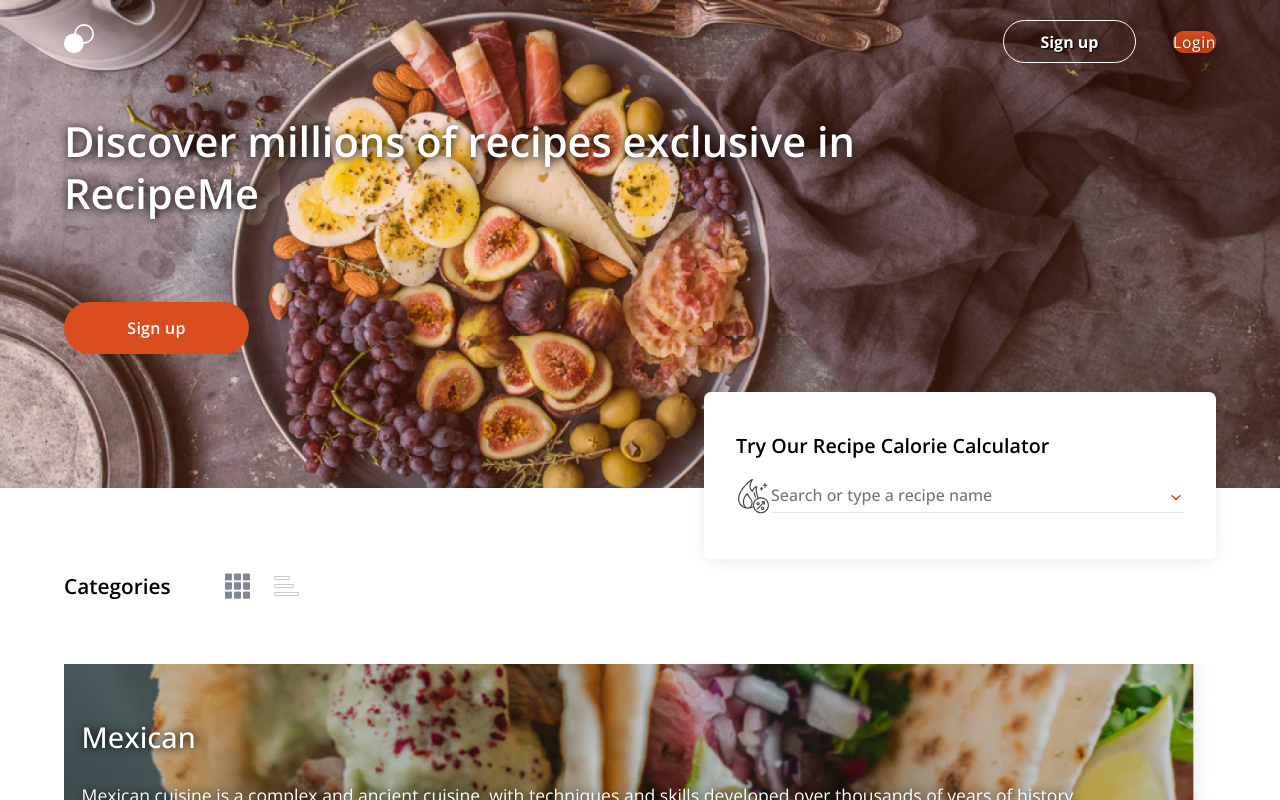
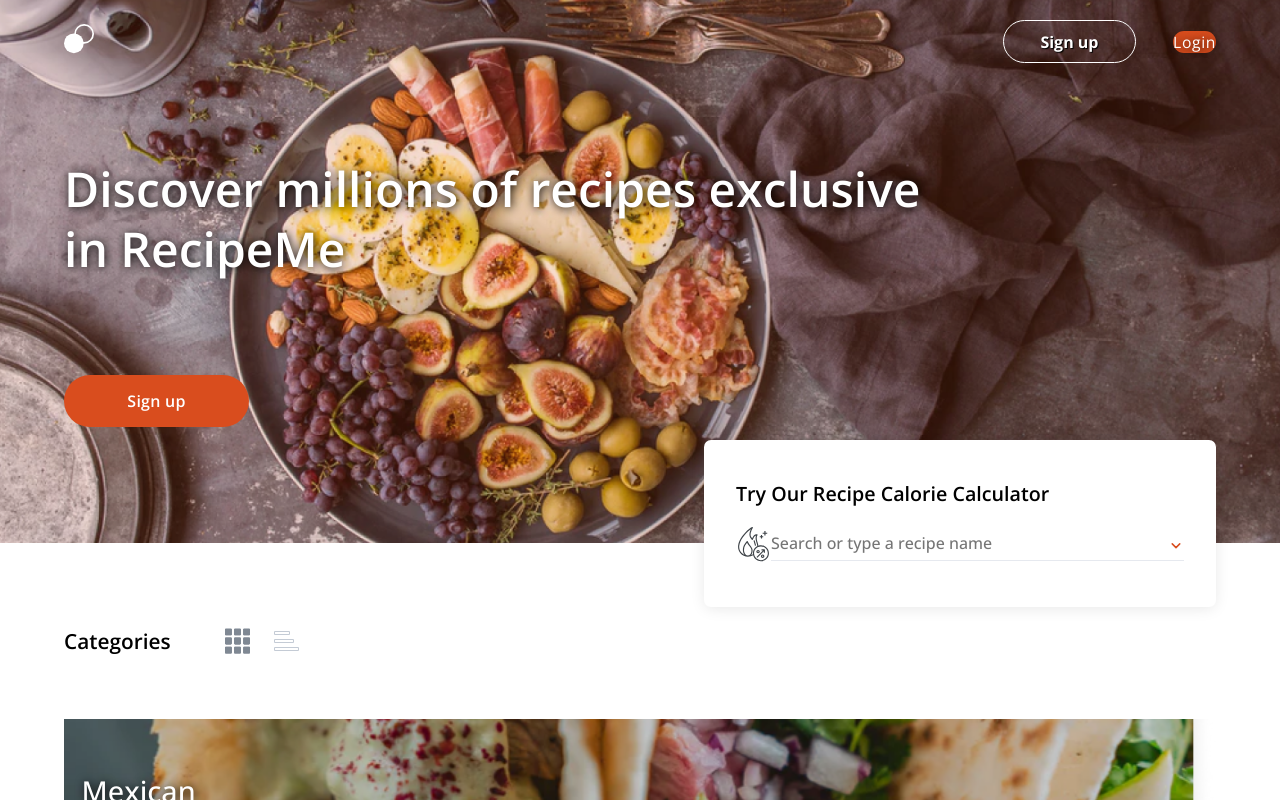
Before and after one commit to Android789515/recipe-site, a Next.js app: page / in a window 1280 px wide. Shown: the top 800 px of the page. Built offline with nearby package versions, Linux system fonts and the light colour scheme.

Commit message:
Added more breakpoints.

```diff
--- a/styles/homepage/Home.module.scss
+++ b/styles/homepage/Home.module.scss
@@ -1,11 +1,13 @@
 @use '../variables';
 
+$center: 320px;
 .layout {
   display: grid;
   grid-template-rows: max-content auto;
   $sideSpacing: 1.5em;
-  grid-template-columns: $sideSpacing auto $sideSpacing;
+  grid-template-columns: $sideSpacing minmax($center, variables.$maxWidth) $sideSpacing;
 
+  justify-content: center;
   padding: 1.25em 0;
 }
 
@@ -16,6 +18,6 @@
 @media (min-width: 680px) {
   .layout {
     $sideSpacing: 4em;
-    grid-template-columns: $sideSpacing auto $sideSpacing;
+    grid-template-columns: $sideSpacing minmax($center, variables.$maxWidth) $sideSpacing;
   }
 }
--- a/styles/homepage/hero-section/HeroBody.module.scss
+++ b/styles/homepage/hero-section/HeroBody.module.scss
@@ -1,9 +1,14 @@
 @use '../../variables';
 @use '../../mixins';
-@use 'HeroSection.module';
 
 .heroBody {
   margin: 3.25em 0;
+}
+
+@media (min-width: variables.$majorLargeScreenBreakpoint2) {
+  .heroBody {
+    margin: 6em 0;
+  }
 }
 
 .heroTitle {
@@ -54,8 +59,21 @@ $thirdTitleGrowth: 504px;
   }
 }
 
-@media (min-width: HeroSection.$heroTitleResizeBreakpoint) {
+$heroTitleResizeBreakpoint: 680px;
+@media (min-width: $heroTitleResizeBreakpoint) {
   .heroTitle {
     max-width: 75%;
   }
 }
+
+@media (min-width: variables.$majorLargeScreenBreakpoint2) {
+  .heroTitle {
+    font-size: 2.8rem;
+  }
+}
+
+@media (min-width: variables.$majorLargeScreenBreakpoint3) {
+  .heroTitle {
+    font-size: 3rem;
+  }
+}
--- a/styles/homepage/hero-section/HeroSection.module.scss
+++ b/styles/homepage/hero-section/HeroSection.module.scss
@@ -1,7 +1,4 @@
-$heroTitleResizeBreakpoint: 680px;
-
 .heroSection {
-  //height: 41vh; on large screen
   min-height: 61vh;
 
   background-image: url('../../../public/assets/img/hero.png');
--- a/styles/modals/recipe-calculator/RecipeCalculatorModal.module.scss
+++ b/styles/modals/recipe-calculator/RecipeCalculatorModal.module.scss
@@ -48,11 +48,23 @@ $hideRecipeCalculator: 794px;
   }
 }
 
-@media (min-width: 695px) {
+@media (min-width: variables.$majorLargeScreenBreakpoint) {
   .recipeCalculator {
     right: 4em;
 
     padding: 2.5em 2em;
+  }
+}
+
+@media (min-width: variables.$majorLargeScreenBreakpoint2) and (max-width: 914px) {
+  .recipeCalculator {
+    top: 62vh
+  }
+}
+
+@media (min-width: 914px) {
+  .recipeCalculator {
+    top: 55vh
   }
 }
 
--- a/styles/variables.scss
+++ b/styles/variables.scss
@@ -10,4 +10,9 @@ $line-color: #e6e9ef;
 
 $form-bg: #f7f7fb;
 
+// TODO refactor into HERO section
 $exitMobileBreakpoint: 456px;
+$majorLargeScreenBreakpoint: 695px;
+$majorLargeScreenBreakpoint2: 860px;
+$majorLargeScreenBreakpoint3: 972px;
+$maxWidth: 1268px;
```
